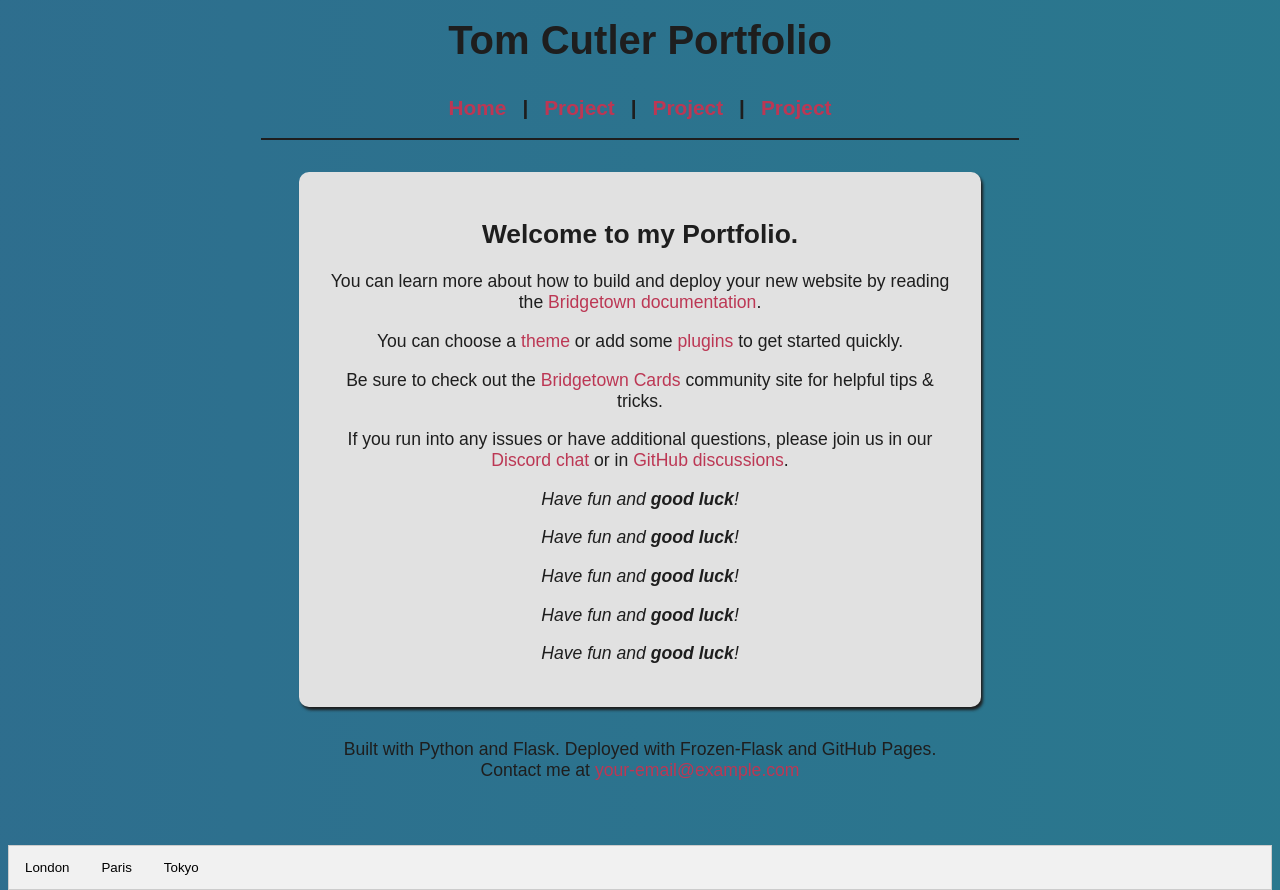
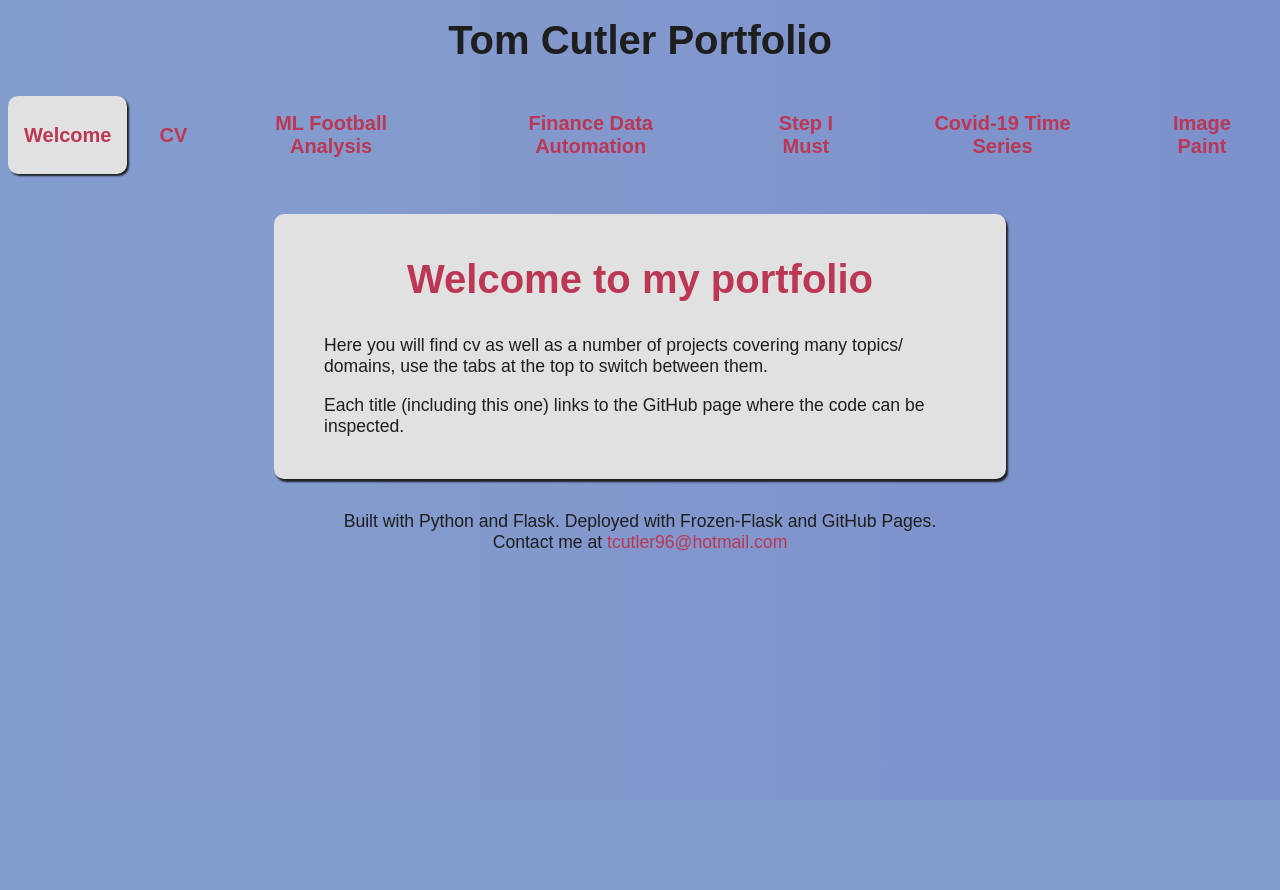
Before and after one commit to tcutler96/Portfolio, a Flask app: page / in a window 1280 px wide. After the commit the page ends 795 px from the top, so only its background shows below. Run offline with Flask 3, Linux system fonts and the light colour scheme.

Commit message:
updated project contents

```diff
--- a/static/css/main.css
+++ b/static/css/main.css
@@ -1,12 +1,14 @@
+
 :root {
     --primary_colour: rgb(30, 30, 30);
     --secondary_colour: rgb(225, 225, 225);
     --link_colour: rgb(188, 55, 84);
+    --transition_length: 1.0s;
 }
 
 body {
-    background: linear-gradient(90deg, #482173, #433e85, #38588c, #2d708e, #25858e, #1e9b8a, #2ab07f, #52c569, #86d549, #c2df23);
-    background-size: 2000% 2000%;
+    background: linear-gradient(90deg, #7cafd7, #7fa5d3, #849bce, #7282c8, #616dc0, #534cb9, #5340a9);
+    background-size: 1000% 1000%;
     animation: background_gradient 60s ease infinite;
     color: var(--primary_colour);
     font-family: sans-serif;
@@ -66,17 +68,17 @@ hr {
   }
 
 main {
-    margin: 2rem auto 2rem;
-    text-align: center;
-    max-width: 50%;
-    padding: 25px 25px 25px;
-    /* min-height: calc(100vh - 200px); */
-    background: var(--secondary_colour);
-    box-shadow: 2px 3px 3px var(--primary_colour);
-    border-radius: 10px;
-    @media (max-width: 500px) {
-        padding: 16px 16px 16px;
-    }
+/*    margin: 2rem auto 2rem;*/
+/*    text-align: center;*/
+/*    max-width: 50%;*/
+/*    padding: 25px 25px 25px;*/
+/*    min-height: calc(100vh - 200px);*/
+/*    background: var(--secondary_colour);*/
+/*    box-shadow: 2px 3px 2px var(--primary_colour);*/
+/*    border-radius: 10px;*/
+/*    @media (max-width: 500px) {*/
+/*        padding: 16px 16px 16px;*/
+/*    }*/
 }
 
 footer {
@@ -87,36 +89,70 @@ footer {
 
 /* Style the tab */
 .tab {
+    display: inline-block;
+    display: flex;
+    justify-content: center;
     overflow: hidden;
-  border: 1px solid #ccc;
-  background-color: #f1f1f1;
+    border: none;
+    gap: 1rem;
 }
 
 /* Style the buttons that are used to open the tab content */
 .tab button {
+    color: var(--link_colour);
+    font-size: 1.25rem;
+    font-weight: bold;
     background-color: inherit;
-  float: left;
+    float: center;
     border: none;
+    border-radius: 10px;
     outline: none;
     cursor: pointer;
-  padding: 14px 16px;
-  transition: 0.3s;
+    padding: 16px 16px;
+    transition: var(--transition_length) / 2;
+    margin: 0 0 0.5rem;
 }
 
-/* Change background color of buttons on hover */
 .tab button:hover {
-  background-color: #ddd;
+    text-decoration: underline;
 }
 
-/* Create an active/current tablink class */
 .tab button.active {
-  background-color: #ccc;
+    text-decoration: none;
+    background-color: var(--secondary_colour);
+    box-shadow: 2px 2px 2px var(--primary_colour);
 }
 
-/* Style the tab content */
 .tabcontent {
     display: none;
+    max-width: 50%;
     padding: 6px 12px;
-  border: 1px solid #ccc;
+    border: none;
     border-top: none;
+    margin: 2rem auto 2rem;
+    max-width: 50%;
+    padding: 25px 50px 25px;
+    background: var(--secondary_colour);
+    box-shadow: 2px 3px 2px var(--primary_colour);
+    border-radius: 10px;
+    animation: fadeEffect var(--transition_length);
 }
+
+@keyframes fadeEffect {
+    from {opacity: 0;}
+    to {opacity: 1;}
+}
+
+img {
+    display: block;
+    margin: auto;
+    width: 75%;
+/*    max-width: 75%;*/
+}
+
+embed {
+    display: block;
+    margin: auto;
+    width: 75%;
+    height: 1100px;
+}
--- a/static/js/main.js
+++ b/static/js/main.js
@@ -1,21 +1,20 @@
 
-function openCity(evt, cityName) {
-  // Declare all variables
-  var i, tabcontent, tablinks;
+function changeTab(event, tabName) {
+  var i, tabContent, tabLinks;
 
   // Get all elements with class="tabcontent" and hide them
-  tabcontent = document.getElementsByClassName("tabcontent");
-  for (i = 0; i < tabcontent.length; i++) {
-    tabcontent[i].style.display = "none";
+  tabContent = document.getElementsByClassName("tabcontent");
+  for (i = 0; i < tabContent.length; i++) {
+    tabContent[i].style.display = "none";
   }
 
   // Get all elements with class="tablinks" and remove the class "active"
-  tablinks = document.getElementsByClassName("tablinks");
-  for (i = 0; i < tablinks.length; i++) {
-    tablinks[i].className = tablinks[i].className.replace(" active", "");
+  tabLinks = document.getElementsByClassName("tablinks");
+  for (i = 0; i < tabLinks.length; i++) {
+    tabLinks[i].className = tabLinks[i].className.replace(" active", "");
   }
 
   // Show the current tab, and add an "active" class to the button that opened the tab
-  document.getElementById(cityName).style.display = "block";
-  evt.currentTarget.className += " active";
+  document.getElementById(tabName).style.display = "block";
+  event.currentTarget.className += " active";
 }
--- a/templates/base.html
+++ b/templates/base.html
@@ -6,7 +6,8 @@
     <meta name="viewport" content="width=device-width, initial-scale=1.0">
     <meta http-equiv="x-ua-compatible" content="ie=edge">
     <script src="{{url_for('static', filename='js/main.js')}}"></script>
-    <link rel="stylesheet" href="{{url_for('static', filename='css/main.css')}}">
+    <link rel="stylesheet" href="{{ url_for('static', filename='css/main.css') }}">
+    <link rel="shortcut icon" href="{{ url_for('static', filename='favicon.ico') }}">
     {% block head %}{% endblock %}
 </head>
 
--- a/templates/index.html
+++ b/templates/index.html
@@ -9,56 +9,32 @@
     <header>
         <h1>Tom Cutler Portfolio</h1>
     </header>
+</div>
 
-<nav>
-  <a href="#test">Home</a> |
-  <a href="/">Project</a> |
-  <a href="/">Project</a> |
-  <a href="/">Project</a>
-</nav>
+<div class="tab">
+<!--    <button class="tablinks" onclick="changeTab(event, 'Home')" id="defaultOpen">Home</button>-->
+    {% for name in projects_data %}
+        <button class="tablinks" onclick="changeTab(event, '{{ name }}')" id="{{ name + '_tab' }}">{{ name }}</button>
+    {% endfor %}
+</div>
 
-<hr>
+{% for name, readme in projects_data.items() %}
+    <div id="{{ name }}" class="tabcontent">
+        <main>
+            {{ readme|safe }}
+        </main>
+    </div>
+{% endfor %}
 
-<main>
-  <h2 id="test">Welcome to my Portfolio.</h2>
-    <p>You can learn more about how to build and deploy your new website by reading the  <a href="https://www.bridgetownrb.com/docs">Bridgetown documentation</a>.</p>
-    <p>You can choose a <a href="https://github.com/topics/bridgetown-theme">theme</a> or add some <a href="https://www.bridgetownrb.com/plugins/">plugins</a> to get started quickly.</p>
-    <p>Be sure to check out the <a href="https://bridgetown.cards">Bridgetown Cards</a> community site for helpful tips &amp; tricks.</p>
-    <p>If you run into any issues or have additional questions, please join us in our <a href="https://discord.gg/4E6hktQGz4">Discord chat</a> or in <a href="https://github.com/bridgetownrb/bridgetown/discussions">GitHub discussions</a>.</p>
-    <p><em>Have fun and <strong>good luck</strong>!</em></p>
-    <p><em>Have fun and <strong>good luck</strong>!</em></p>
-    <p><em>Have fun and <strong>good luck</strong>!</em></p>
-    <p><em>Have fun and <strong>good luck</strong>!</em></p>
-    <p><em>Have fun and <strong>good luck</strong>!</em></p>
-</main>
+<script>
+document.getElementById("Welcome_tab").click();
+</script>
 
+<div>
     <footer>
         Built with Python and Flask. Deployed with Frozen-Flask and GitHub Pages.
         <br>
-  Contact me at <a href="mailto:your-email@example.com">your-email@example.com</a>
+        Contact me at <a href="mailto:tcutler96@hotmail.com">tcutler96@hotmail.com</a>
     </footer>
 </div>
-
-<div class="tab">
-  <button class="tablinks" onclick="openCity(event, 'London')">London</button>
-  <button class="tablinks" onclick="openCity(event, 'Paris')">Paris</button>
-  <button class="tablinks" onclick="openCity(event, 'Tokyo')">Tokyo</button>
-</div>
-
-<!-- Tab content -->
-<div id="London" class="tabcontent">
-  <h3>London</h3>
-  <p>London is the capital city of England.</p>
-</div>
-
-<div id="Paris" class="tabcontent">
-  <h3>Paris</h3>
-  <p>Paris is the capital of France.</p>
-</div>
-
-<div id="Tokyo" class="tabcontent">
-  <h3>Tokyo</h3>
-  <p>Tokyo is the capital of Japan.</p>
-</div>
-
 {% endblock %}
```
Also changed, not shown: docs/index.html (+147 -41 lines), docs/static/css/main.css (+60 -24 lines), docs/static/js/main.js (+10 -11 lines), 1 other file. Lines whose indentation alone changed are shown as unchanged.
